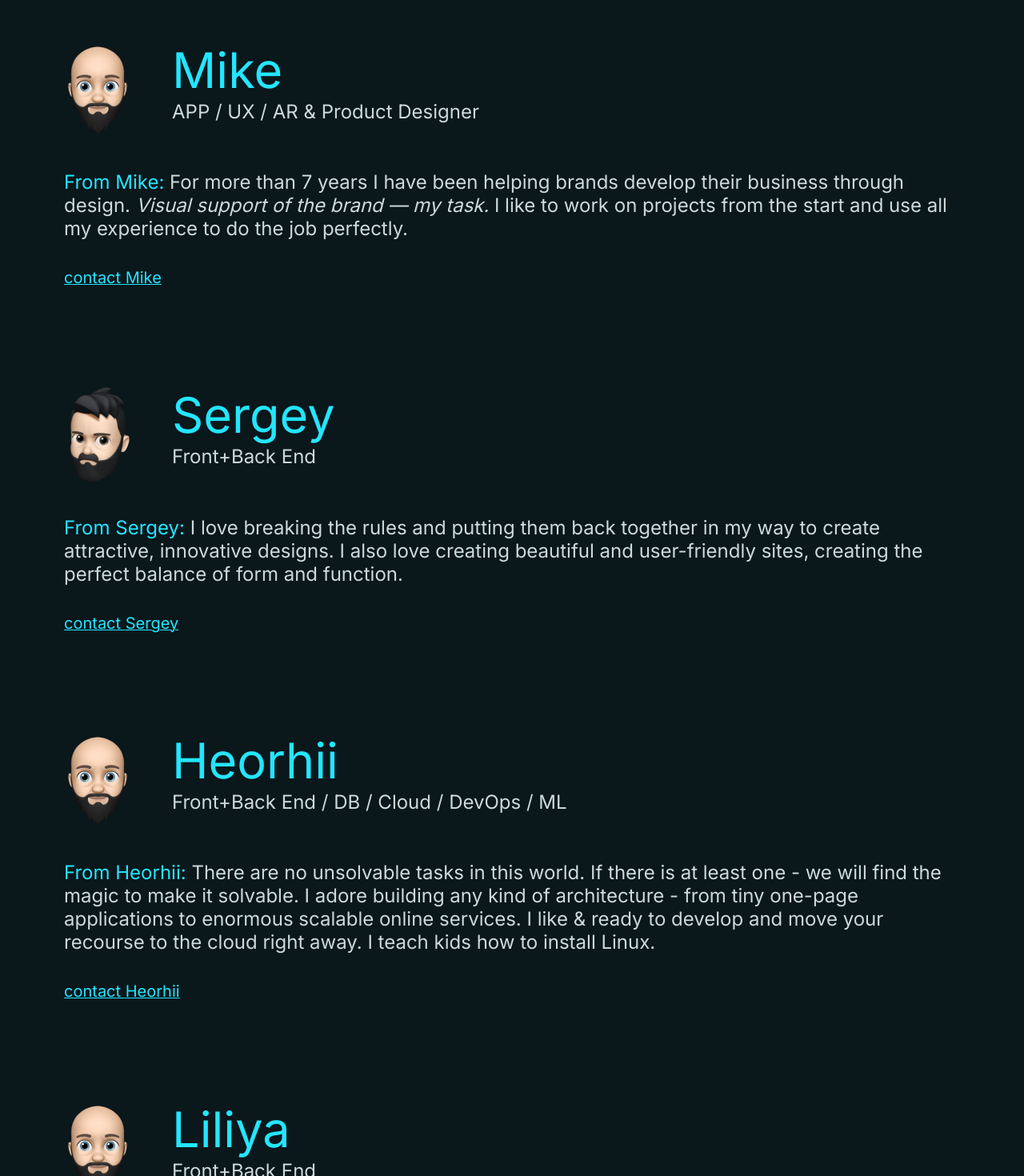
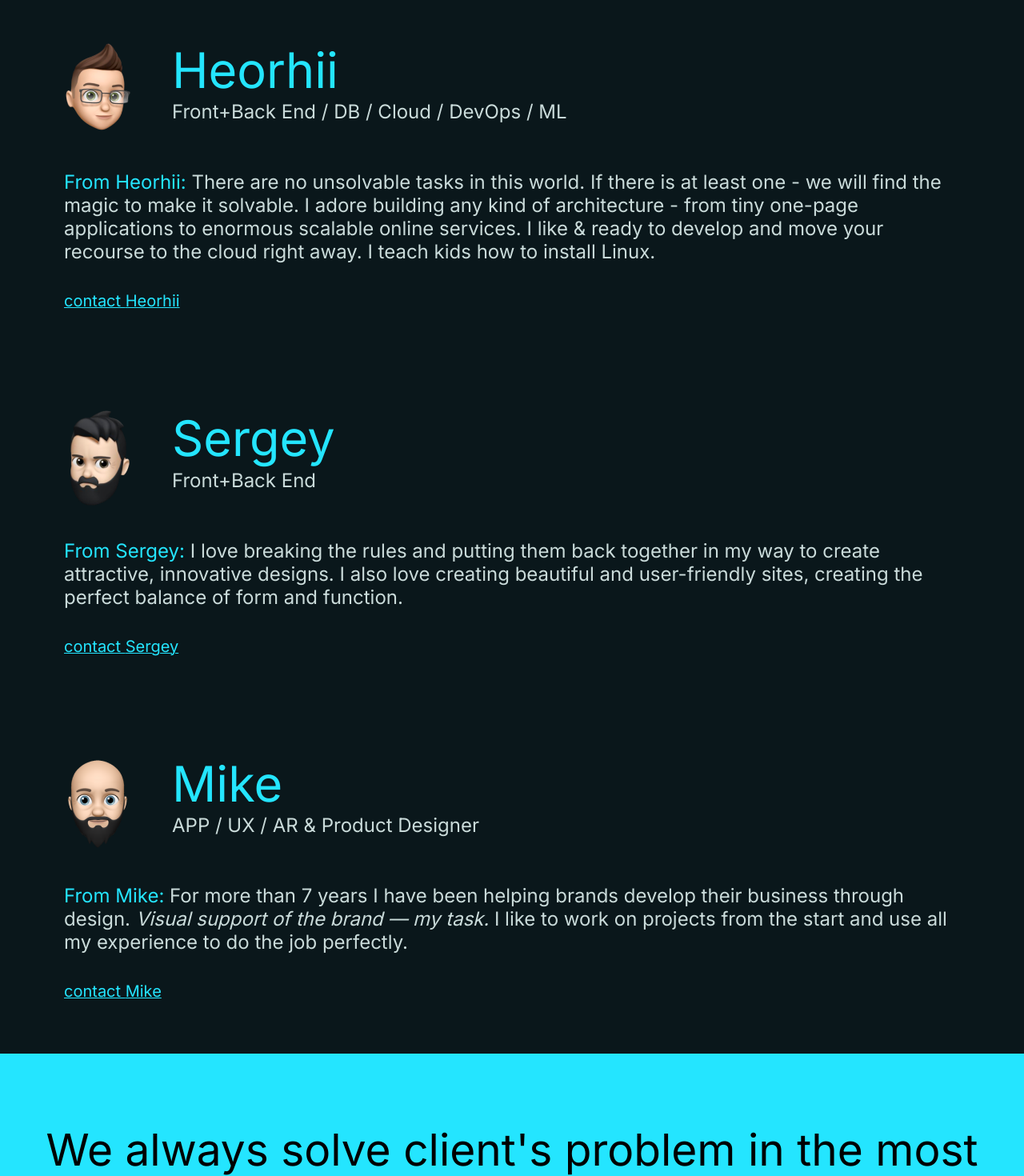
Before and after one commit to MajesticBay/majestic-bay, a React (Create React App) app: page / in a window 1280 px wide. Shown: the part 3080-4550 px from the top of the page at 80% size. Built offline with nearby package versions, Linux system fonts and the light colour scheme.

Commit message:
Add new avatars to the page.

```diff
--- a/src/components/team/OurTeam.js
+++ b/src/components/team/OurTeam.js
@@ -1,15 +1,16 @@
 import { TeamMember } from "./TeamMember";
 import mike from '../../images/mike.png';
 import sergey from '../../images/sergey.png';
+import joe from '../../images/joe.png';
 
 export const OurTeam = () => {
     const peopleData = [
         {
-            name: "Mike",
-            position: "APP / UX / AR & Product Designer",
-            about: <span>For more than 7 years I have been helping brands develop their business through design. <span className="italic">Visual support of the brand — my task.</span> I like to work on projects from the start and use all my experience to do the job perfectly.</span>,
-            quoteAbout: "Mike — is the best designer on both sides of the ocean (smiley face)",
-            img: mike
+            name: "Heorhii",
+            position: "Front+Back End / DB / Cloud / DevOps / ML",
+            about: "There are no unsolvable tasks in this world. If there is at least one - we will find the magic to make it solvable. I adore building any kind of architecture - from tiny one-page applications to enormous scalable online services. I like & ready to develop and move your recourse to the cloud right away. I teach kids how to install Linux.",
+            quoteAbout: "Joe - that guy from your side of the ocean who knows how to build and deliver better.",
+            img: joe
         },
         {
             name: "Sergey",
@@ -19,19 +20,19 @@ export const OurTeam = () => {
             img: sergey
         },
         {
-            name: "Heorhii",
-            position: "Front+Back End / DB / Cloud / DevOps / ML",
-            about: "There are no unsolvable tasks in this world. If there is at least one - we will find the magic to make it solvable. I adore building any kind of architecture - from tiny one-page applications to enormous scalable online services. I like & ready to develop and move your recourse to the cloud right away. I teach kids how to install Linux.",
-            quoteAbout: "Joe - that guy from your side of the ocean who knows how to build and deliver better.",
+            name: "Mike",
+            position: "APP / UX / AR & Product Designer",
+            about: <span>For more than 7 years I have been helping brands develop their business through design. <span className="italic">Visual support of the brand — my task.</span> I like to work on projects from the start and use all my experience to do the job perfectly.</span>,
+            quoteAbout: "Mike — is the best designer on both sides of the ocean (smiley face)",
             img: mike
         },
-        {
-            name: "Liliya",
-            position: "Front+Back End",
-            about: "When you find an idea that you just can't stop thinking about, that's probably a good one to pursue. Some of the world's most remarkable ideas have started with just a nagging feeling. I am the one who does the actual implementation of the existing idea.",
-            quoteAbout: "Your success always inspires me.",
-            img: mike
-        }
+        // {
+        //     name: "Liliya",
+        //     position: "Front+Back End",
+        //     about: "When you find an idea that you just can't stop thinking about, that's probably a good one to pursue. Some of the world's most remarkable ideas have started with just a nagging feeling. I am the one who does the actual implementation of the existing idea.",
+        //     quoteAbout: "Your success always inspires me.",
+        //     img: mike
+        // }
     ]
 
     const teamMembers = peopleData.map((person) => (
```
